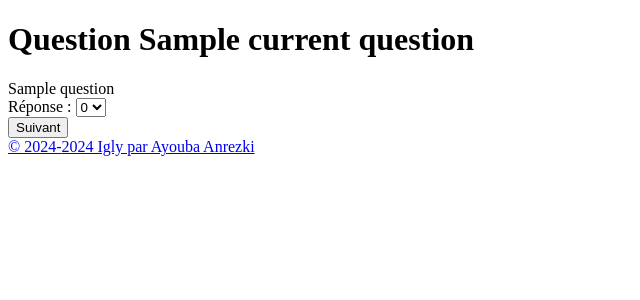
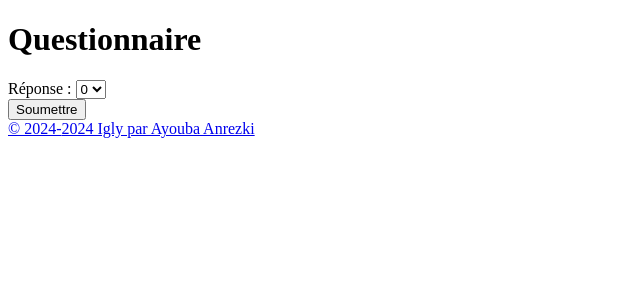
Before and after one commit to Starkillere/IGLY, a Flask app: template IglyApp/templates/questionnaire.html in a window 1280 px wide. Shown: the top 300 px of the page, without its empty margins (0-640 px from the left). Run offline with Flask 3, Linux system fonts and the light colour scheme; the template is opened without the code that fills it: most values are stand-ins (such as "Sample title", 1, 10 or a date in 2020).

Commit message:
Alors le cours de maths...

```diff
--- a/IglyApp/templates/questionnaire.html
+++ b/IglyApp/templates/questionnaire.html
@@ -5,49 +5,53 @@
     <meta name="viewport" content="width=device-width, initial-scale=1.0">
     <title>Questionnaire</title>
     <script src="https://code.jquery.com/jquery-3.6.0.min.js"></script>
+</head>
+<body>
+    <h1>Questionnaire</h1>
+    <div id="question"></div>
+    <form id="form" method="POST">
+        <div id="form-content"></div>
+        <div id="btn"></div>
+    </form>
+
     <script>
+        document.addEventListener("DOMContentLoaded", function() {
             var currentQuestion = 1;
-        $(document).ready(function(){
-            displayQuestion(currentQuestion);
-        });
+            var questions = {{ questions | tojson | safe }};
+            var totalQuestions = questions.length;
 
             function displayQuestion(questionNumber) {
-            var question = document.getElementById('question');
-            question.innerHTML = "{{ questions[questionNumber-1] }}";
-
-            var form = document.getElementById('form');
-            form.innerHTML = `<label for="reponse">Réponse :</label>
+                $('#question').text(questions[questionNumber - 1]);
+                $('#form-content').html(`
+                    <label for="reponse_${questionNumber}">Réponse :</label>
                     <select name="reponse_${questionNumber}" id="reponse_${questionNumber}">
                         <option value="0">0</option>
                         <option value="1">1</option>
                         <option value="2">2</option>
                         <option value="3">3</option>
                         <option value="4">4</option>
-                              </select>`;
+                    </select>
+                `);
 
-            var btn = document.getElementById('btn');
-            if (questionNumber < 54) {
-                btn.innerHTML = `<button onclick="nextQuestion()">Suivant</button>`;
+                if (questionNumber < totalQuestions) {
+                    $('#btn').html('<button type="button" onclick="nextQuestion()">Suivant</button>');
                 } else {
-                btn.innerHTML = `<button type="submit">Soumettre</button>`;
+                    $('#btn').html('<button type="submit">Soumettre</button>');
                 }
             }
 
-        function nextQuestion() {
+            window.nextQuestion = function() {
+                var reponse = $(`#reponse_${currentQuestion}`).val();
+                $('#form').append(`<input type="hidden" name="reponse_${currentQuestion}" value="${reponse}">`);
                 currentQuestion++;
                 displayQuestion(currentQuestion);
             }
+
+            displayQuestion(currentQuestion);
+        });
     </script>
-</head>
-<body>
-    <h1>Question {{ currentQuestion }}</h1>
-    <div id="question"></div>
-    <form id="form" method="POST">
-        <!-- Les réponses seront ajoutées dynamiquement ici -->
-    </form>
-    <div id="btn"></div>
 <footer>
-    <div class="line"><a href="#">©  2024-<script>document.write(new Date().getFullYear());</script> Igly par Ayouba Anrezki</h2></a></div>
+    <div class="line"><a href="https://github.com/Starkillere/IGLY">©  2024-<script>document.write(new Date().getFullYear());</script> Igly par Ayouba Anrezki</h2></a></div>
 </footer>
 </body>
 </html>
--- a/IglyApp/views.py
+++ b/IglyApp/views.py
@@ -10,7 +10,7 @@
 
 # Importation
 
-from flask import Flask, render_template, request
+from flask import Flask, render_template, request, url_for, redirect
 import pandas as pd
 from . import modele_naif_knn
 from datetime import timedelta
@@ -35,4 +35,4 @@
 
         return render_template('resultat.html', situation_predite=situation_predite)
 
-    return render_template('questionnaire.html', questions=df_questions['Q'])
+    return render_template('questionnaire.html', questions=df_questions['Q'].tolist())
```
Also changed, not shown: README.md. Lines whose indentation alone changed are shown as unchanged.
